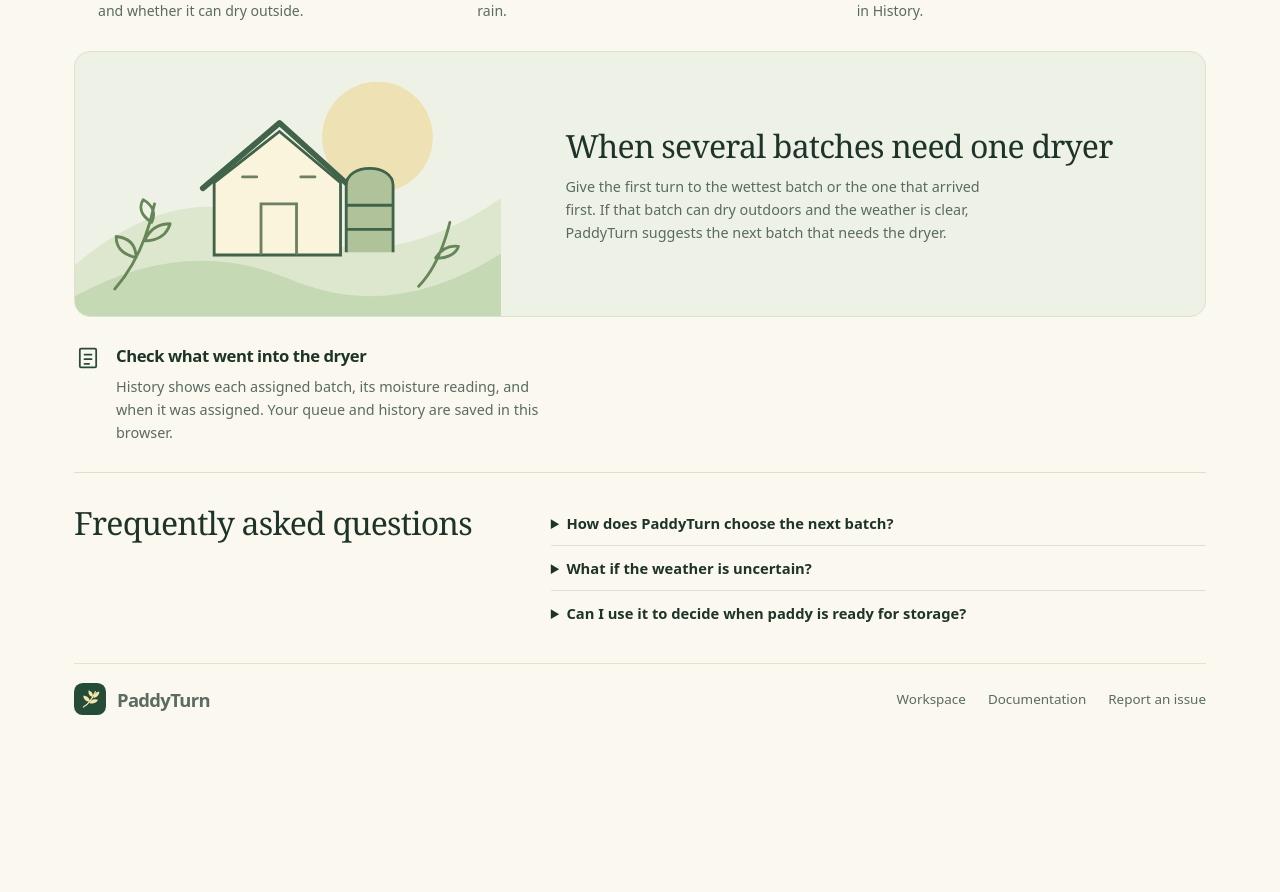
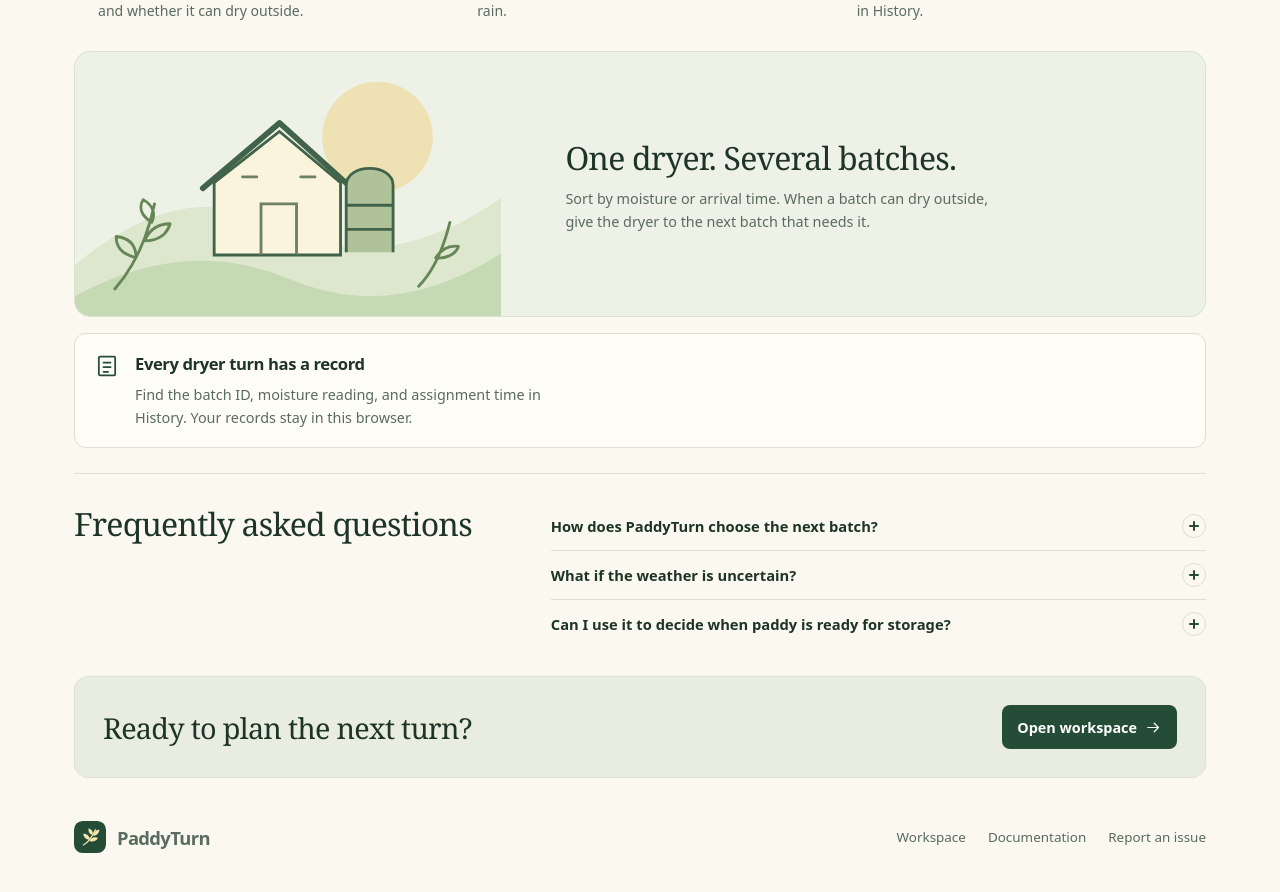
Before and after one commit to thesithunyein/paddyturn, a Next.js app: page / in a window 1280 px wide. Shown: the part 780-1672 px from the top of the page. Before the commit the page ends 1559 px from the top, so only its background shows below. Built offline with nearby package versions, Linux system fonts and the light colour scheme.

Commit message:
Refine landing page records, FAQ and final workspace action

```diff
--- a/app/landing.css
+++ b/app/landing.css
@@ -24,9 +24,40 @@
 .landing-steps p, .landing-questions p { color: var(--muted); font-size: .88rem; line-height: 1.6; margin: 0 }
 .landing-faq { display: grid; grid-template-columns: minmax(0, .8fr) minmax(0, 1.2fr); gap: 15px 40px; margin-top: 15px }
 .landing-questions details + details { border-top: 1px solid var(--landing-rule) }
-.landing-questions summary { cursor: pointer; padding: 12px 0; font-size: .92rem; font-weight: 650 }
+.landing-questions summary {
+  display: flex;
+  justify-content: space-between;
+  align-items: center;
+  gap: 16px;
+  min-height: 48px;
+  cursor: pointer;
+  padding: 12px 0;
+  font-size: .92rem;
+  font-weight: 650;
+  list-style: none;
+}
+.landing-questions summary::-webkit-details-marker { display: none }
+.landing-questions summary span {
+  position: relative;
+  flex: 0 0 24px;
+  height: 24px;
+  border: 1px solid var(--landing-rule);
+  border-radius: 50%;
+  color: var(--green);
+}
+.landing-questions summary span::before, .landing-questions summary span::after {
+  content: '';
+  position: absolute;
+  inset: 10px 6px auto;
+  height: 2px;
+  border-radius: 2px;
+  background: currentColor;
+}
+.landing-questions summary span::after { transform: rotate(90deg) }
+.landing-questions details[open] summary span::after { transform: rotate(0) }
+.landing-questions summary:hover { color: var(--green) }
 .landing-questions p { padding: 0 0 13px }
-.landing-footer { display: flex; justify-content: space-between; align-items: center; flex-wrap: wrap; gap: 15px; padding: 19px 0 0 }
+.landing-footer { display: flex; justify-content: space-between; align-items: center; flex-wrap: wrap; gap: 15px; padding: 21px 0 0; margin-top: 22px; border-top: 0 }
 .landing-footer .landing-links a { color: var(--muted); }
 @media (max-width: 760px) {
   .landing-hero, .landing-steps ol, .landing-faq { grid-template-columns: 1fr }
@@ -52,7 +83,7 @@
 .landing-operation > div { padding: 24px 28px 24px 0 }
 .landing-operation h2 { font-family: var(--display); font-size: clamp(1.45rem, 3vw, 2rem); font-weight: 560 }
 .landing-operation p, .landing-records p { color: var(--muted); font-size: .9rem; line-height: 1.6; margin: 8px 0 0; max-width: 53ch }
-.landing-records { display: flex; align-items: flex-start; gap: 14px; padding: 27px 0 13px }
+.landing-records { display: flex; align-items: flex-start; gap: 14px; padding: 18px; margin: 16px 0 25px; background: #fffdf7; border: 1px solid var(--landing-rule); border-radius: 12px }
 .landing-records svg { color: var(--green); flex: 0 0 auto }
 @media (max-width: 600px) {
   .landing-operation { grid-template-columns: 1fr; gap: 0 }
@@ -61,3 +92,17 @@
 }
 
 .landing-footer .landing-links a:is(:hover, :active) { color: var(--green) }
+
+
+.landing-start {
+  display: flex;
+  align-items: center;
+  justify-content: space-between;
+  flex-wrap: wrap;
+  gap: 16px 24px;
+  background: #e9eddf;
+  border: 1px solid #dce2d2;
+  border-radius: 14px;
+  padding: clamp(18px, 3vw, 28px);
+}
+.landing-start h2 { font-family: var(--display); font-weight: 560; font-size: clamp(1.35rem, 3vw, 1.8rem) }
--- a/app/page.tsx
+++ b/app/page.tsx
@@ -43,8 +43,8 @@ export default function Landing() {
     <section className="landing-operation" aria-labelledby="operation-title">
       <img src="/mill.svg" alt="" width="300" height="186" />
       <div>
-        <h2 id="operation-title">When several batches need one dryer</h2>
-        <p>Give the first turn to the wettest batch or the one that arrived first. If that batch can dry outdoors and the weather is clear, PaddyTurn suggests the next batch that needs the dryer.</p>
+        <h2 id="operation-title">One dryer. Several batches.</h2>
+        <p>Sort by moisture or arrival time. When a batch can dry outside, give the dryer to the next batch that needs it.</p>
       </div>
     </section>
     <section className="landing-records" aria-labelledby="records-title">
@@ -52,8 +52,8 @@ export default function Landing() {
         <path d="M6 4h12a1 1 0 0 1 1 1v14a1 1 0 0 1-1 1H6a1 1 0 0 1-1-1V5a1 1 0 0 1 1-1Zm3 5h6m-6 4h6m-6 4h4" />
       </svg>
       <div>
-        <h2 id="records-title">Check what went into the dryer</h2>
-        <p>History shows each assigned batch, its moisture reading, and when it was assigned. Your queue and history are saved in this browser.</p>
+        <h2 id="records-title">Every dryer turn has a record</h2>
+        <p>Find the batch ID, moisture reading, and assignment time in History. Your records stay in this browser.</p>
       </div>
     </section>
     <section id="faq" className="landing-faq" aria-labelledby="faq-title">
@@ -65,6 +65,10 @@ export default function Landing() {
         </details>)}
       </div>
     </section>
+    <section className="landing-start" aria-labelledby="start-title">
+      <h2 id="start-title">Ready to plan the next turn?</h2>
+      <OpenWorkspace />
+    </section>
     <footer className="landing-footer">
       <Link href="/" className="brand home-link"><img src="/paddyturn.svg" alt="" width="32" height="32" /><strong>PaddyTurn</strong></Link>
       <nav className="landing-links" aria-label="Footer navigation">
```
